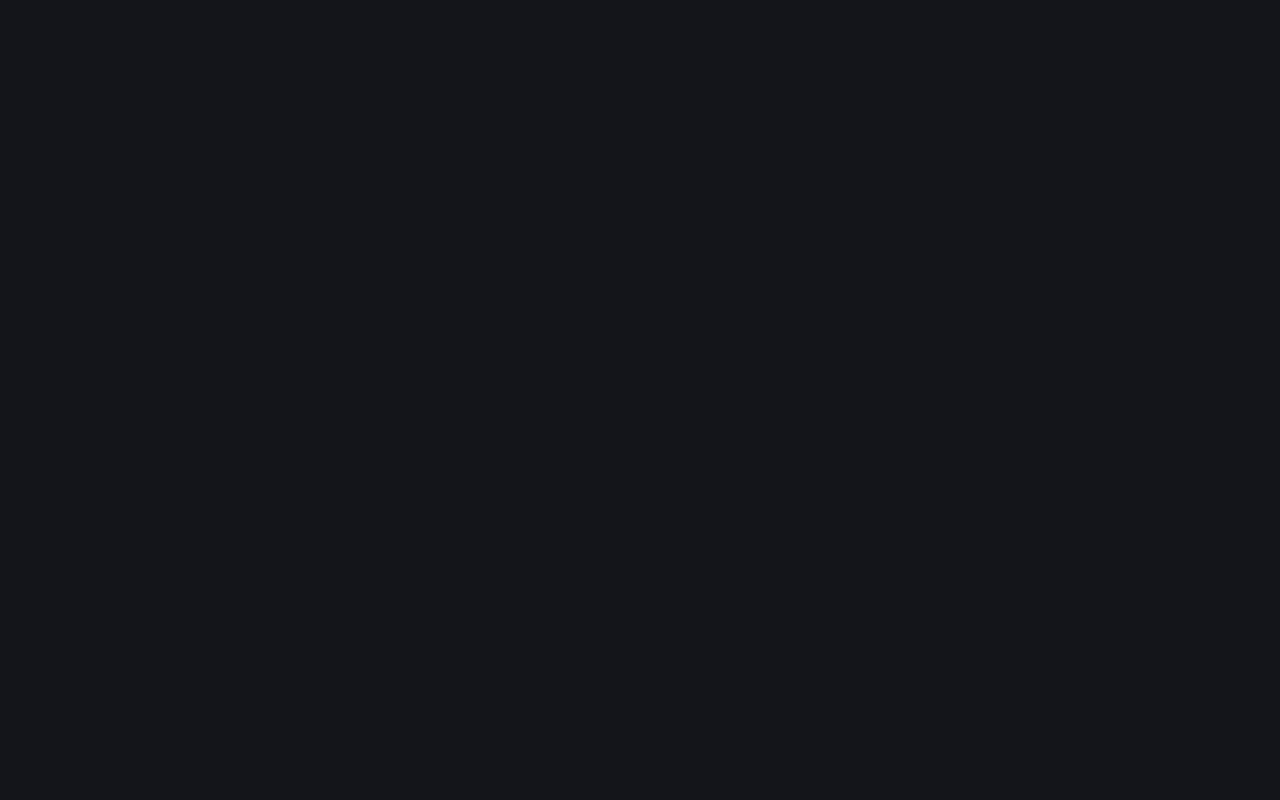
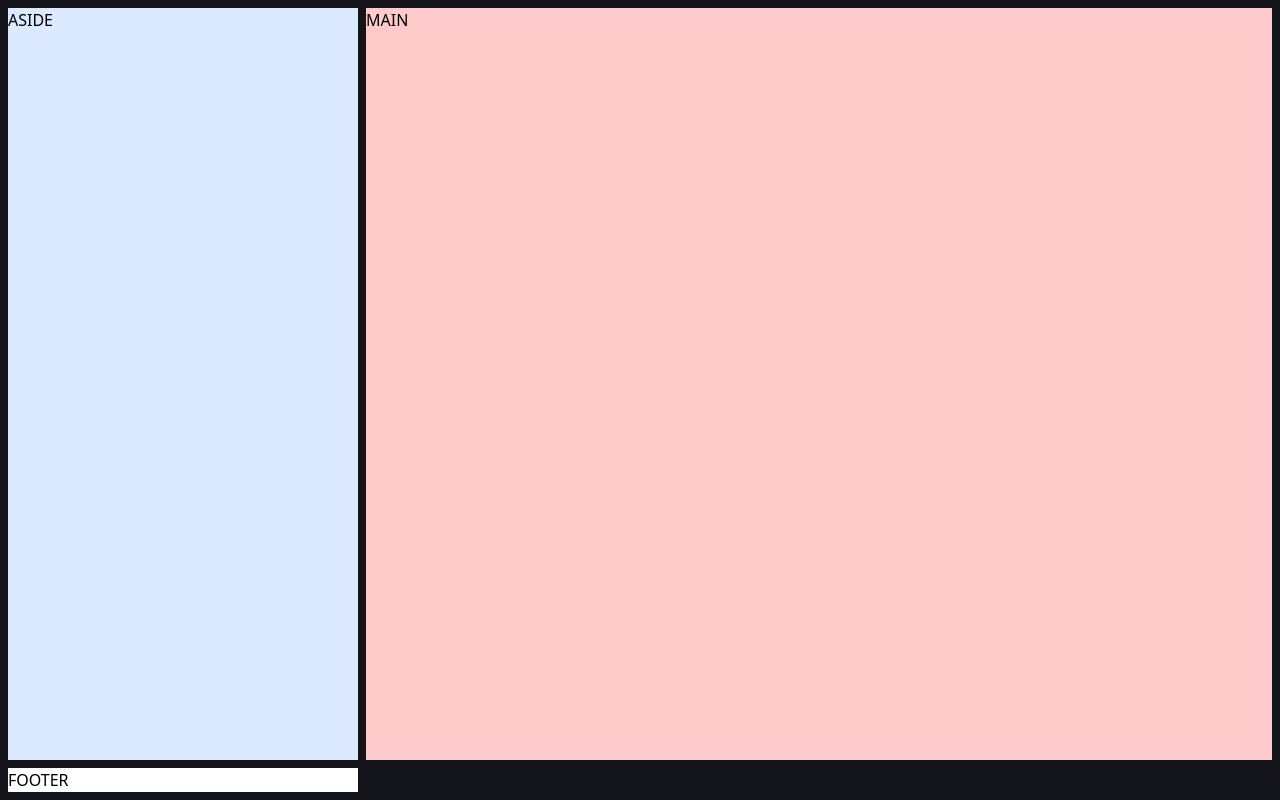
Before and after one commit to Soyjavieralvarez/clon-spotify, an Astro site in the folder spotify-javier/: page / in a window 1280 px wide. Built offline with nearby package versions, Linux system fonts and the light colour scheme; Astro itself is replaced by a stand-in of ours.

Commit message:
app distribution created

```diff
--- a/spotify-javier/astro.config.mjs
+++ b/spotify-javier/astro.config.mjs
@@ -1,4 +1,8 @@
 import { defineConfig } from 'astro/config';
 
+import tailwind from "@astrojs/tailwind";
+
 // https://astro.build/config
-export default defineConfig({});
+export default defineConfig({
+  integrations: [tailwind()]
+});
--- a/spotify-javier/package.json
+++ b/spotify-javier/package.json
@@ -11,7 +11,9 @@
   },
   "dependencies": {
     "@astrojs/check": "^0.3.1",
+    "@astrojs/tailwind": "^5.0.2",
     "astro": "^3.4.2",
+    "tailwindcss": "^3.3.5",
     "typescript": "^5.2.2"
   }
 }
--- a/spotify-javier/src/layouts/Layout.astro
+++ b/spotify-javier/src/layouts/Layout.astro
@@ -17,9 +17,36 @@ const { title } = Astro.props;
 		<title>{title}</title>
 	</head>
 	<body>
+		<div id="app" class="relative h-screen p-2 gap-2">
+			<aside id="aside" class="[grid-area: aside] flex-col overflow-y-auto bg-blue-100">
+				ASIDE
+			</aside>
+			<main id="main" class="[grid-area:main] bg-red-200">
+				MAIN
+			</main>
+			<footer id="footer" class="[grid-area:player bg-white">
+				FOOTER
+			</footer>
+		</div>
 		<slot />
 	</body>
 </html>
+
+<style>
+
+	#app {
+		display: grid;
+		grid-template-areas:
+		"aside main main"
+		"player player player";
+		grid-template-columns: 350px 1fr;
+		grid-template-rows: 1fr auto;
+
+	}
+
+
+
+</style>
 <style is:global>
 	:root {
 		--accent: 136, 58, 234;
--- /dev/null
+++ b/spotify-javier/tailwind.config.mjs
@@ -0,0 +1,8 @@
+/** @type {import('tailwindcss').Config} */
+export default {
+	content: ['./src/**/*.{astro,html,js,jsx,md,mdx,svelte,ts,tsx,vue}'],
+	theme: {
+		extend: {},
+	},
+	plugins: [],
+}
```
Also changed, not shown: 2 other files.
